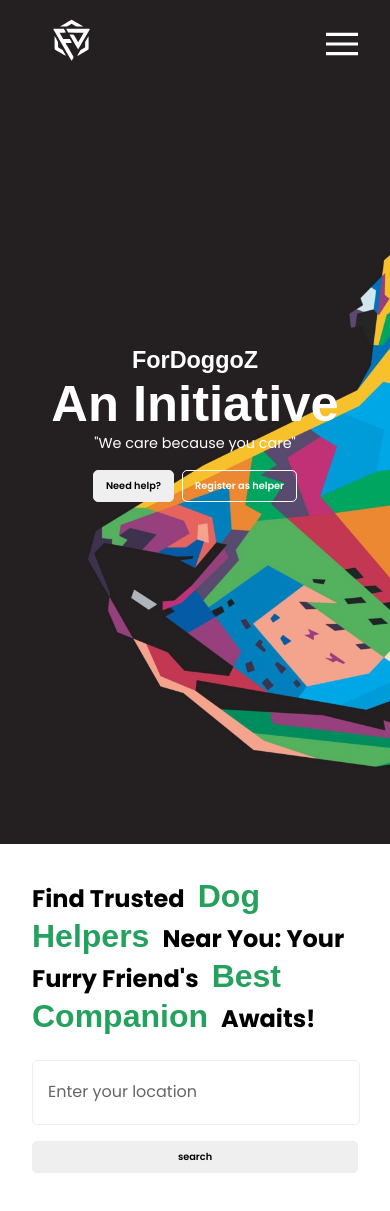
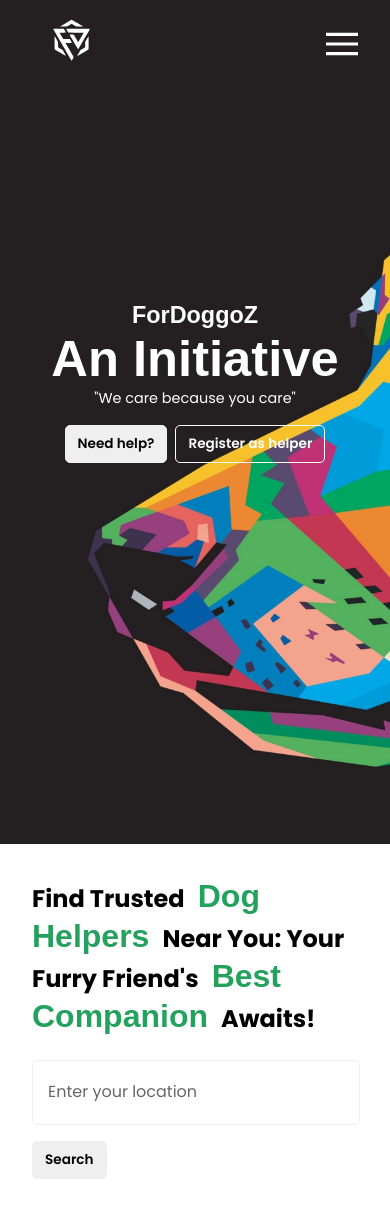
Before and after one commit to Ashu0126/For-DoggoZ, a Next.js app: page / in a window 390 px wide. Built offline with nearby package versions, Linux system fonts and the light colour scheme; a web font is replaced by a local one.

Commit message:
btn revisit

```diff
--- a/src/components/atoms/Button/index.module.scss
+++ b/src/components/atoms/Button/index.module.scss
@@ -5,7 +5,7 @@
   @include to-rem(border-radius, 5);
   @include border;
   font-size: 0.95rem;
-  font-weight: 600;
+  font-weight: $font-semibold;
   padding: 0.5rem 1rem;
 }
 
@@ -14,3 +14,10 @@
   color: $white;
   border-color: $white;
 }
+
+@media (max-width: 765px) {
+  .btn {
+    font-size: 0.85rem;
+    padding: 0.5rem 0.75rem;
+  }
+}
--- a/src/components/molecules/Helper/index.module.scss
+++ b/src/components/molecules/Helper/index.module.scss
@@ -36,12 +36,5 @@
         font-size: 2rem;
       }
     }
-
-    .inputSection {
-      button {
-        width: 100%;
-        font-size: 2.5vmin;
-      }
-    }
   }
 }
--- a/src/components/molecules/Helper/index.tsx
+++ b/src/components/molecules/Helper/index.tsx
@@ -14,7 +14,7 @@ const Helper = () => {
       />
       <div className={style.inputSection}>
         <FloatingInput label={"Enter your location"} />
-        <Button>search</Button>
+        <Button>Search</Button>
       </div>
     </div>
   );
--- a/src/components/organisms/Home/index.module.scss
+++ b/src/components/organisms/Home/index.module.scss
@@ -12,7 +12,7 @@
     display: flex;
     flex-direction: column;
     justify-content: center;
-    height: 80vh;
+    height: 70vh;
 
     h1 {
       font-size: 6rem;
@@ -53,11 +53,6 @@
       .btnContainer {
         justify-content: center;
         gap: 0.5rem;
-
-        button {
-          font-size: 2.5vmin;
-          padding: 0.5rem 0.75rem;
-        }
       }
     }
   }
```
